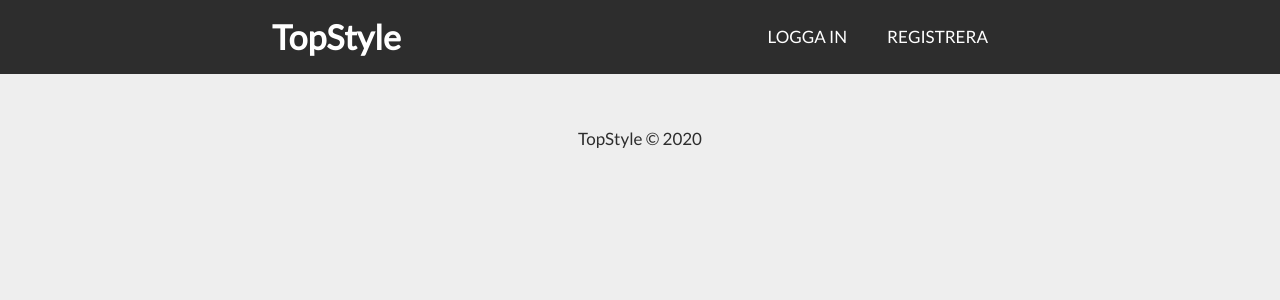
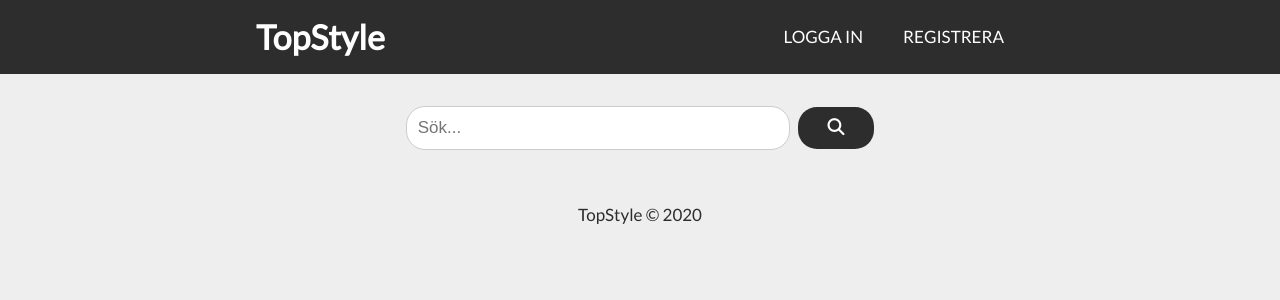
Before and after one commit to johnkallstrom/topstyle, a React (Create React App) app in the folder client/: page / in a window 1280 px wide. Shown: the top 300 px of the page. Built offline with nearby package versions, Linux system fonts and the light colour scheme.

Commit message:
added search component.

```diff
--- a/client/public/index.html
+++ b/client/public/index.html
@@ -13,6 +13,10 @@
       href="https://fonts.googleapis.com/css?family=Lato&display=swap"
       rel="stylesheet"
     />
+    <script
+      src="https://kit.fontawesome.com/761b98f367.js"
+      crossorigin="anonymous"
+    ></script>
     <title>TopStyle</title>
   </head>
   <body>
--- a/client/src/App.js
+++ b/client/src/App.js
@@ -5,6 +5,7 @@ import Login from './components/Login';
 import Register from './components/Register';
 import Footer from './components/Footer';
 import { UserProvider } from './contexts/UserContext';
+import Search from './components/Search';
 
 function App() {
   return (
@@ -13,6 +14,7 @@ function App() {
         <div id='app'>
           <Header />
           <Switch>
+            <Route exact path='/' component={Search} />
             <Route path='/login' component={Login} />
             <Route path='/register' component={Register} />
           </Switch>
--- a/client/src/components/Login.js
+++ b/client/src/components/Login.js
@@ -1,11 +1,12 @@
 import React, { useState, useContext } from 'react';
 import './Login.css';
 import { UserContext } from '../contexts/UserContext';
+import { Redirect } from 'react-router-dom';
 
 const Login = () => {
   const [username, setUsername] = useState('');
   const [password, setPassword] = useState('');
-  const { signIn } = useContext(UserContext);
+  const { signIn, loggedIn } = useContext(UserContext);
 
   const updateUsername = e => {
     setUsername(e.target.value);
@@ -42,6 +43,13 @@ const Login = () => {
 
   return (
     <div id='login-form'>
+      {loggedIn ? (
+        <>
+          <Redirect to='/' />
+        </>
+      ) : (
+        <>
+          {' '}
           <div className='container'>
             <h2>Logga in</h2>
             <form onSubmit={handleSubmit}>
@@ -66,6 +74,8 @@ const Login = () => {
               <button>Logga in</button>
             </form>
           </div>
+        </>
+      )}
     </div>
   );
 };
--- /dev/null
+++ b/client/src/components/Search.css
@@ -0,0 +1,40 @@
+:root {
+  --main-font: 'Lato', sans-serif;
+  --primary-color: #2d2d2d;
+  --sub-color: #fff;
+  --accent-color: #eee;
+}
+
+#search-form {
+  margin-top: 2rem;
+  text-align: center;
+}
+
+#input {
+  font-family: 'Ubuntu', sans-serif;
+  font-size: 17px;
+  padding: 0.7rem;
+  border: 1px solid #ccc;
+  border-radius: 19px;
+  width: 50%;
+}
+
+#input:focus {
+  outline: none;
+}
+
+#button {
+  font-family: 'Ubuntu', sans-serif;
+  font-size: 17px;
+  padding: 0.7rem;
+  border: none;
+  border-radius: 19px;
+  margin-left: 0.5rem;
+  width: 10%;
+  background-color: var(--primary-color);
+  color: var(--sub-color);
+}
+
+#button:hover {
+  cursor: pointer;
+}
--- /dev/null
+++ b/client/src/components/Search.js
@@ -0,0 +1,40 @@
+import React, { useState } from 'react';
+import './Search.css';
+
+const Search = () => {
+  const [value, setValue] = useState('');
+
+  const handleChange = e => {
+    setValue(e.target.value);
+  };
+
+  const handleSubmit = e => {
+    e.preventDefault();
+    console.log(value);
+    setValue('');
+  };
+
+  return (
+    <div id='search-form'>
+      <div className='container'>
+        <form onSubmit={handleSubmit}>
+          <input
+            type='text'
+            id='input'
+            required
+            placeholder='Sök...'
+            onFocus={e => (e.target.placeholder = '')}
+            onBlur={e => (e.target.placeholder = 'Sök...')}
+            value={value}
+            onChange={handleChange}
+          />
+          <button id='button'>
+            <i className='fas fa-search'></i>
+          </button>
+        </form>
+      </div>
+    </div>
+  );
+};
+
+export default Search;
--- a/client/src/index.css
+++ b/client/src/index.css
@@ -29,7 +29,7 @@ body {
 }
 
 #header .container {
-  padding: 1.5rem 1rem 1.5rem 1rem;
+  padding: 1.5rem 0rem 1.5rem 0rem;
 }
 
 #header a {
```
Lines whose indentation alone changed are shown as unchanged.
